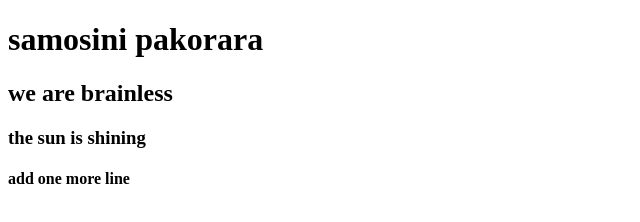
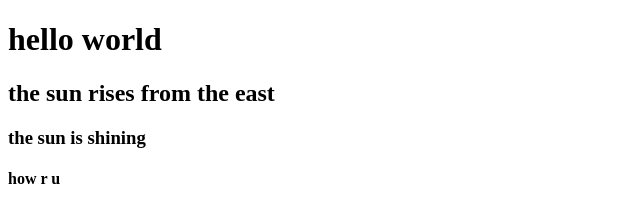
Before and after one commit to Mishka-21/First-Repo, a plain HTML site: page index.html in a window 1280 px wide. Shown: the whole page, without its empty margins (0-640 px from the left). Drawn offline with Linux system fonts and the light colour scheme.

Commit message:
quick fix

```diff
--- a/index.html
+++ b/index.html
@@ -6,9 +6,9 @@
     <title>Document</title>
 </head>
 <body>
-    <h1>samosini pakorara</h1>
-    <h2>we are brainless</h2>
+    <h1>hello world</h1>
+    <h2>the sun rises from the east</h2>
     <h3>the sun is shining</h3>
-    <h4>add one more line </h4>
+    <h4>how r u</h4>
 </body>
 </html>
```
